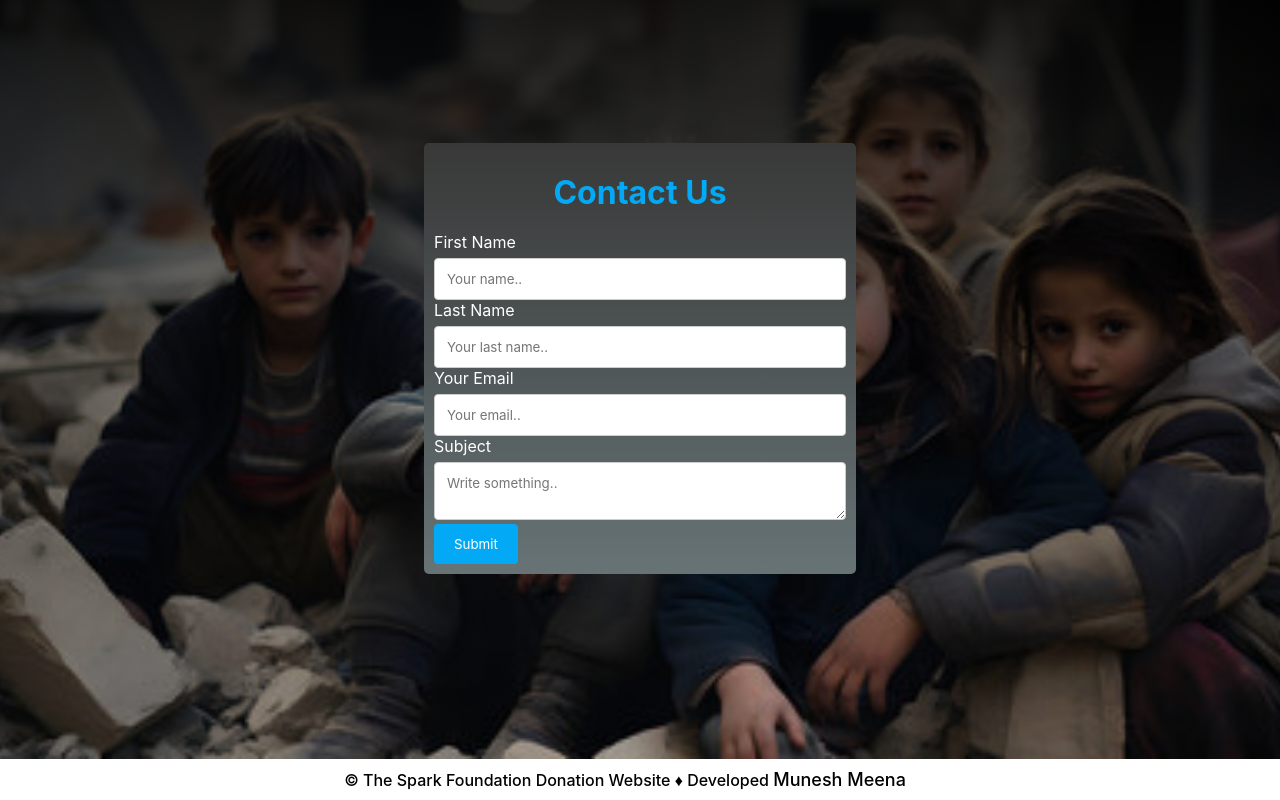
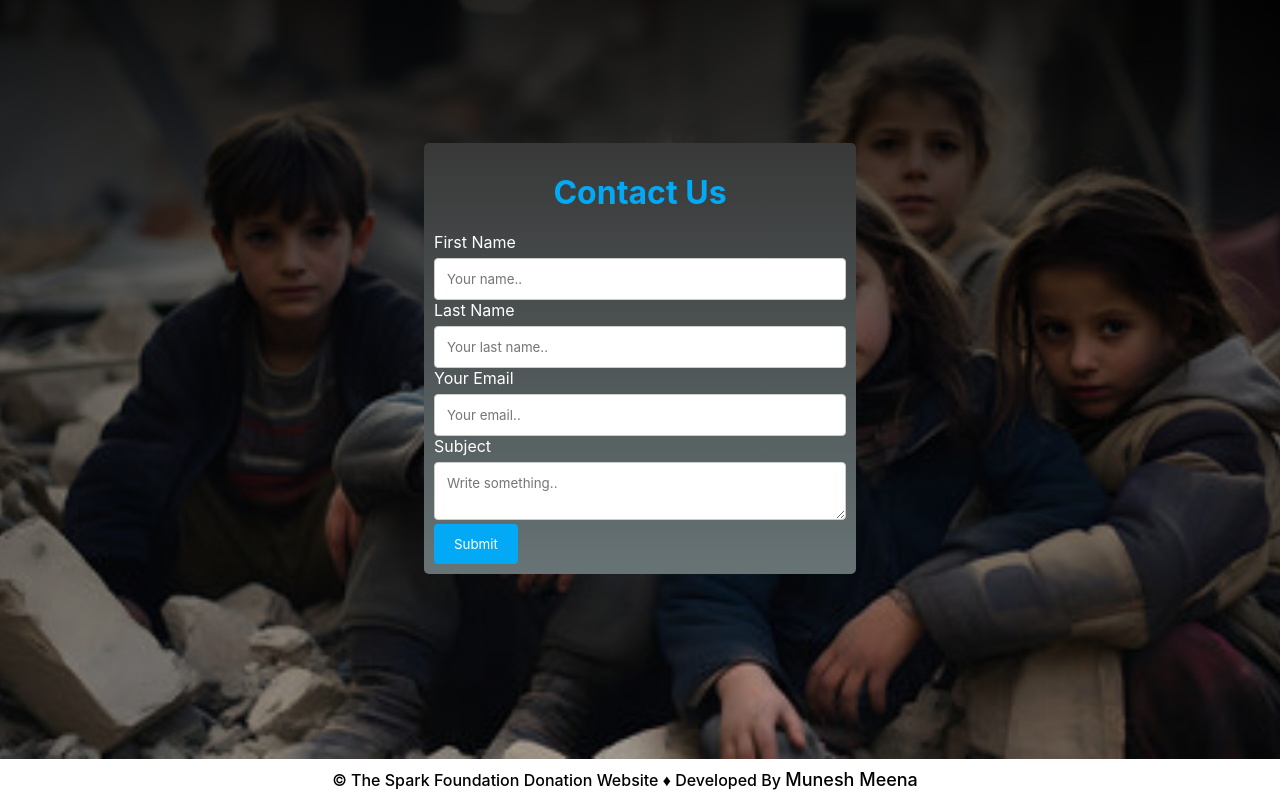
Before and after one commit to Codecreatermunesh/The-Sparks-Foundation-Payment-Gateway-Intern-Project, a plain HTML site: page index.html in a window 1280 px wide. Shown: the part 2563-3363 px from the top of the page. Drawn offline with Linux system fonts and the light colour scheme.

Commit message:
Update index.html

```diff
--- a/index.html
+++ b/index.html
@@ -479,7 +479,7 @@
 
 
     <footer>
-        <p>&copy; The Spark Foundation Donation Website &diams; Developed <a href="#">Munesh Meena</a></p>
+        <p>&copy; The Spark Foundation Donation Website &diams; Developed By <a href="#">Munesh Meena</a></p>
     </footer>
 
     <script>
```
